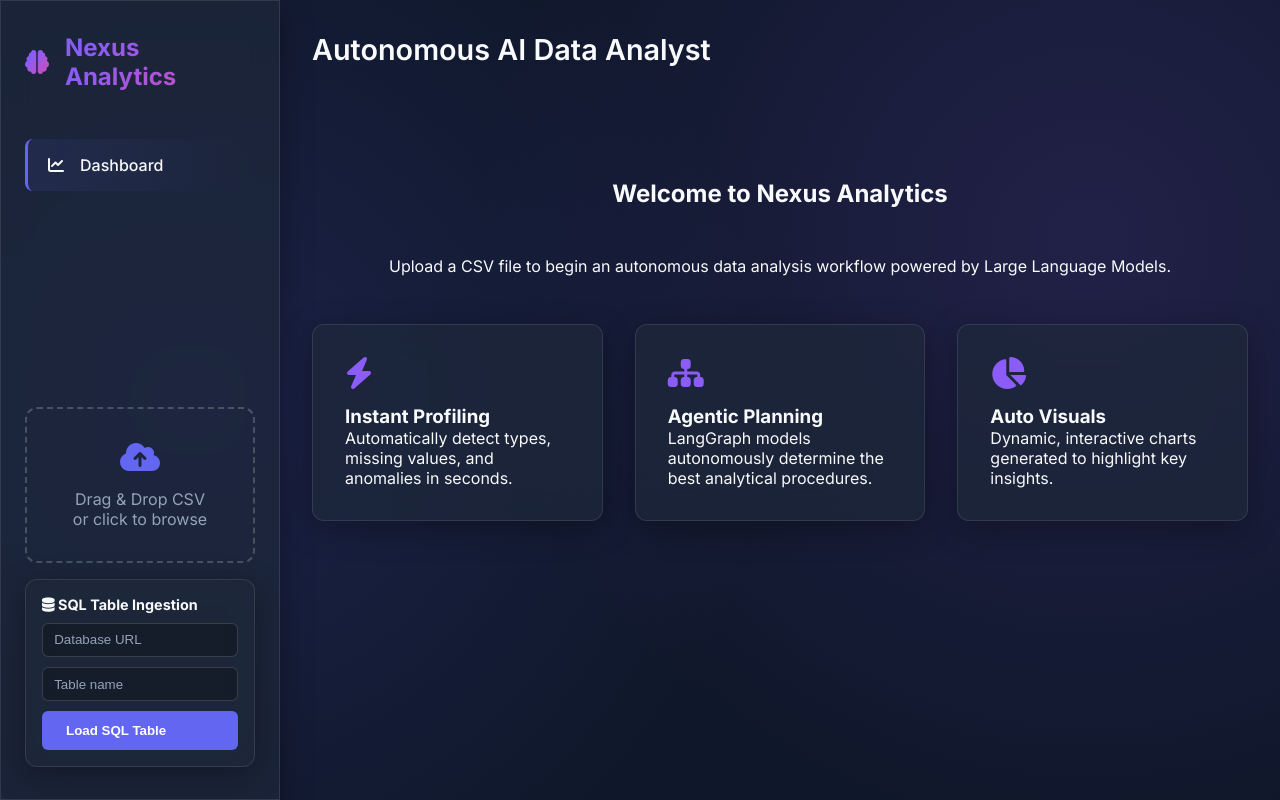
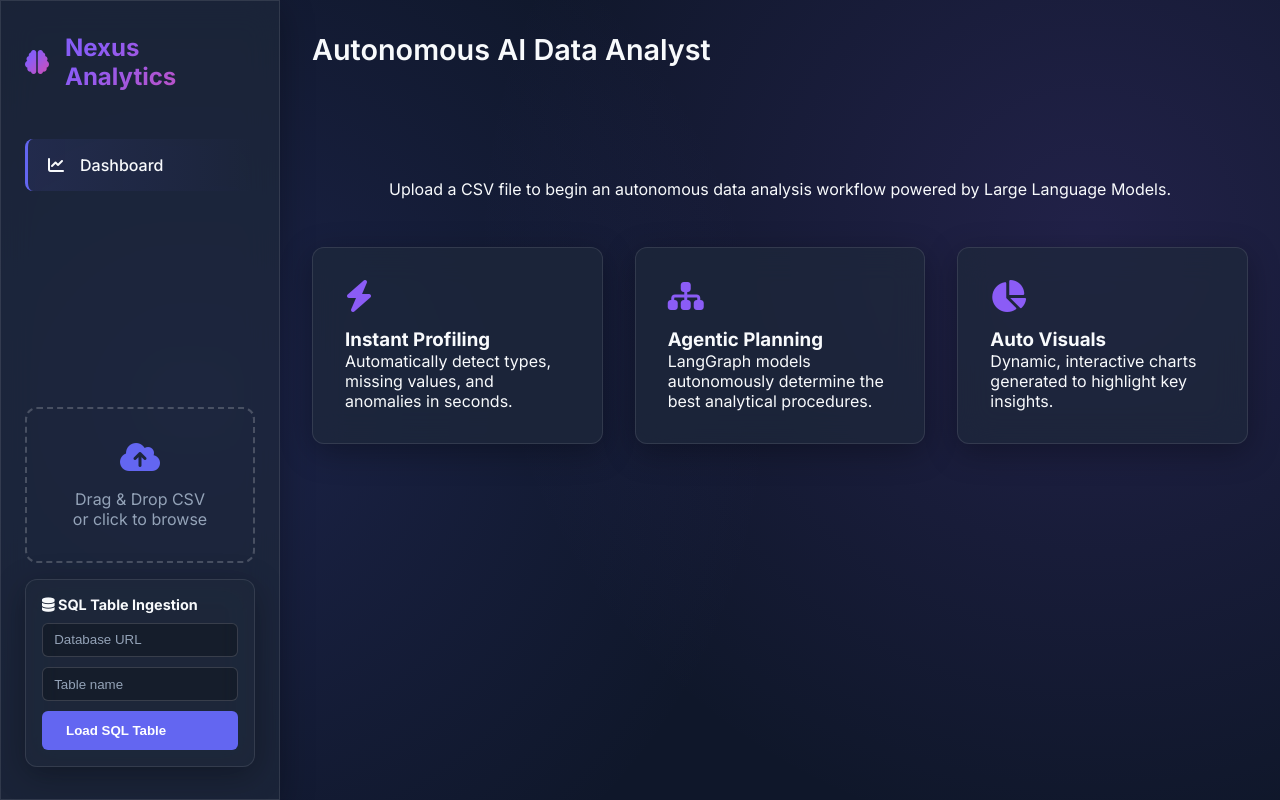
Before and after one commit to mshoaib40458/DataAnalyst-Agent, a Flask app: page / in a window 1280 px wide. Run offline with Flask 3, Linux system fonts and the light colour scheme; some libraries are stand-ins or nearby versions.

Commit message:
Remove Welcome to Nexus Analytics heading from welcome state

```diff
--- a/frontend/templates/index.html
+++ b/frontend/templates/index.html
@@ -65,7 +65,6 @@
             <div class="dashboard-content" id="dashboard-content">
                  <!-- Welcome State -->
                  <div class="welcome-state" id="welcome-state">
-                     <h2>Welcome to Nexus Analytics</h2>
                      <p>Upload a CSV file to begin an autonomous data analysis workflow powered by Large Language Models.</p>
 
                      <div class="features-grid">
```
